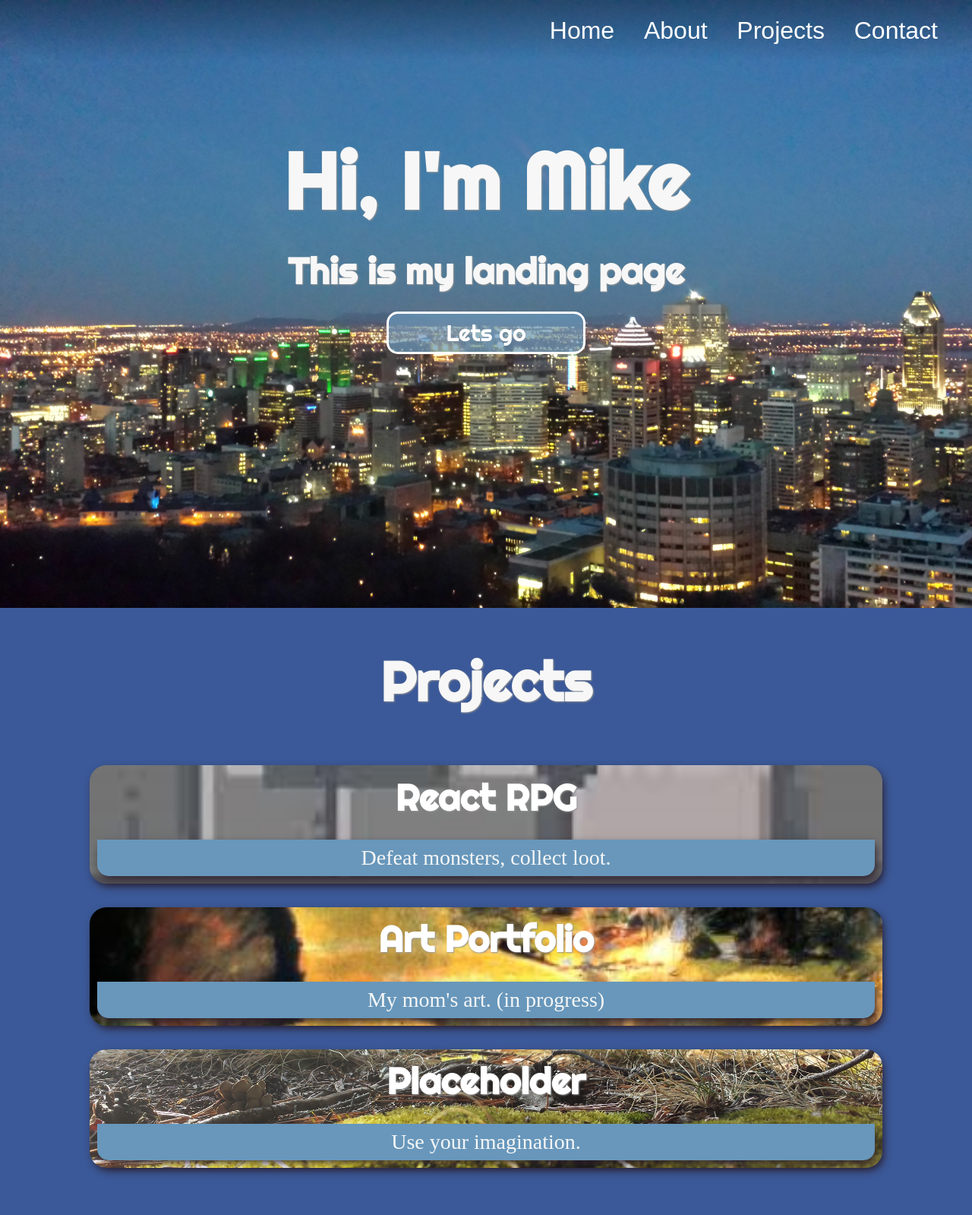
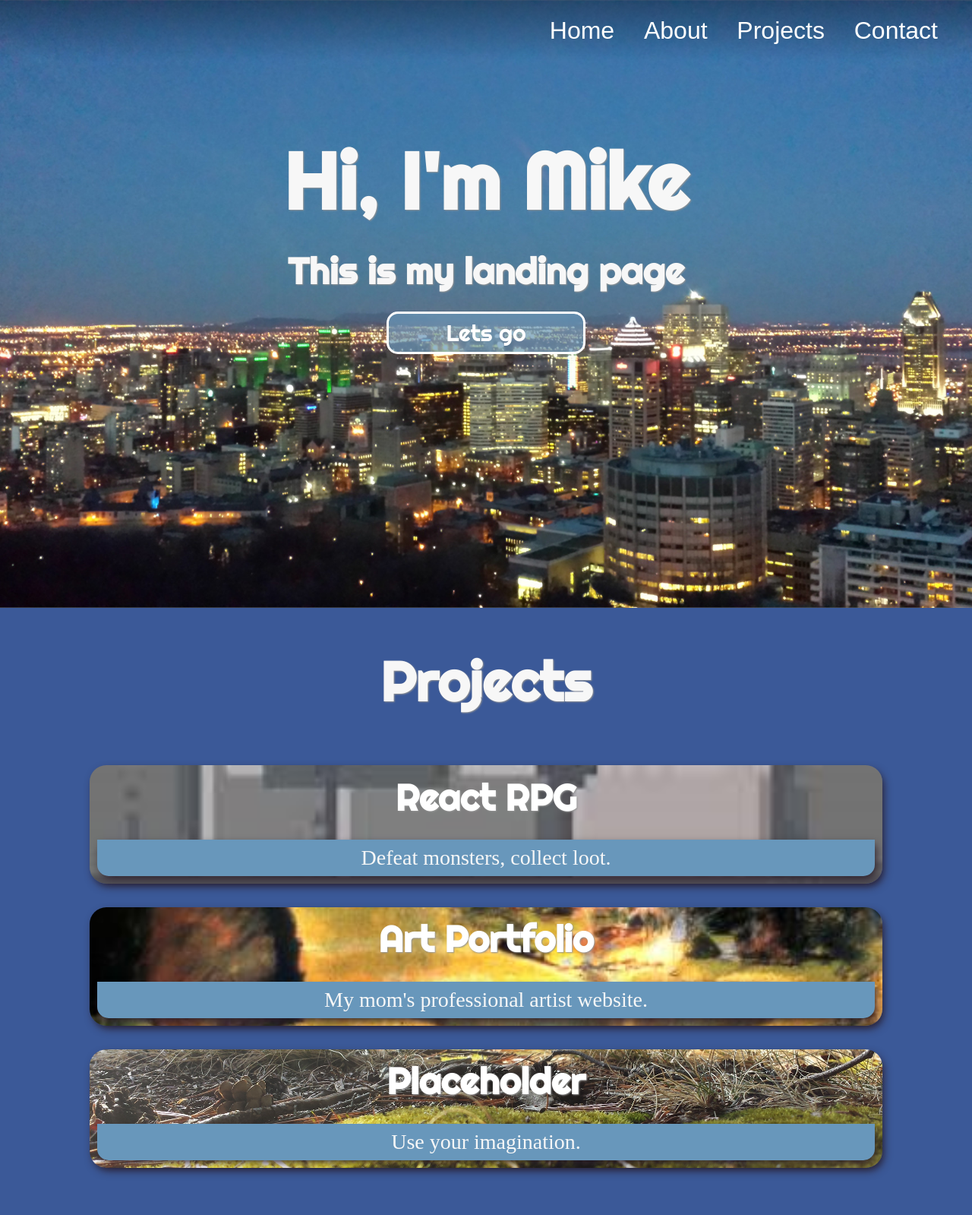
Before and after one commit to SnowdenWintermute/mike-silverman, a PHP site: page / in a window 1280 px wide. Shown: the top 1599 px of the page at 76% size. Run offline with PHP 8.4, Linux system fonts and the light colour scheme; some libraries are stand-ins or nearby versions; some web fonts are replaced.

Commit message:
smaller pic, new link to mom's site

```diff
--- a/index.php
+++ b/index.php
@@ -46,10 +46,10 @@
           <p>Defeat monsters, collect loot.</p>
         </div>
       </a>
-      <a class="projectBox" id="project2" href="https://snowdenwintermute.github.io/ellen-silverman" target="_blank">
+      <a class="projectBox" id="project2" href="http://mcguffsilverman.com" target="_blank">
         <h3>Art Portfolio</h3>
         <div class="projecBoxText" id="desc2">
-          <p>My mom's art. (in progress)</p>
+          <p>My mom's professional artist website.</p>
         </div>
       </a>
       <div class="projectBox" id="project3">
```
Also changed, not shown: pics/city.jpg, pics/city.png (added).
